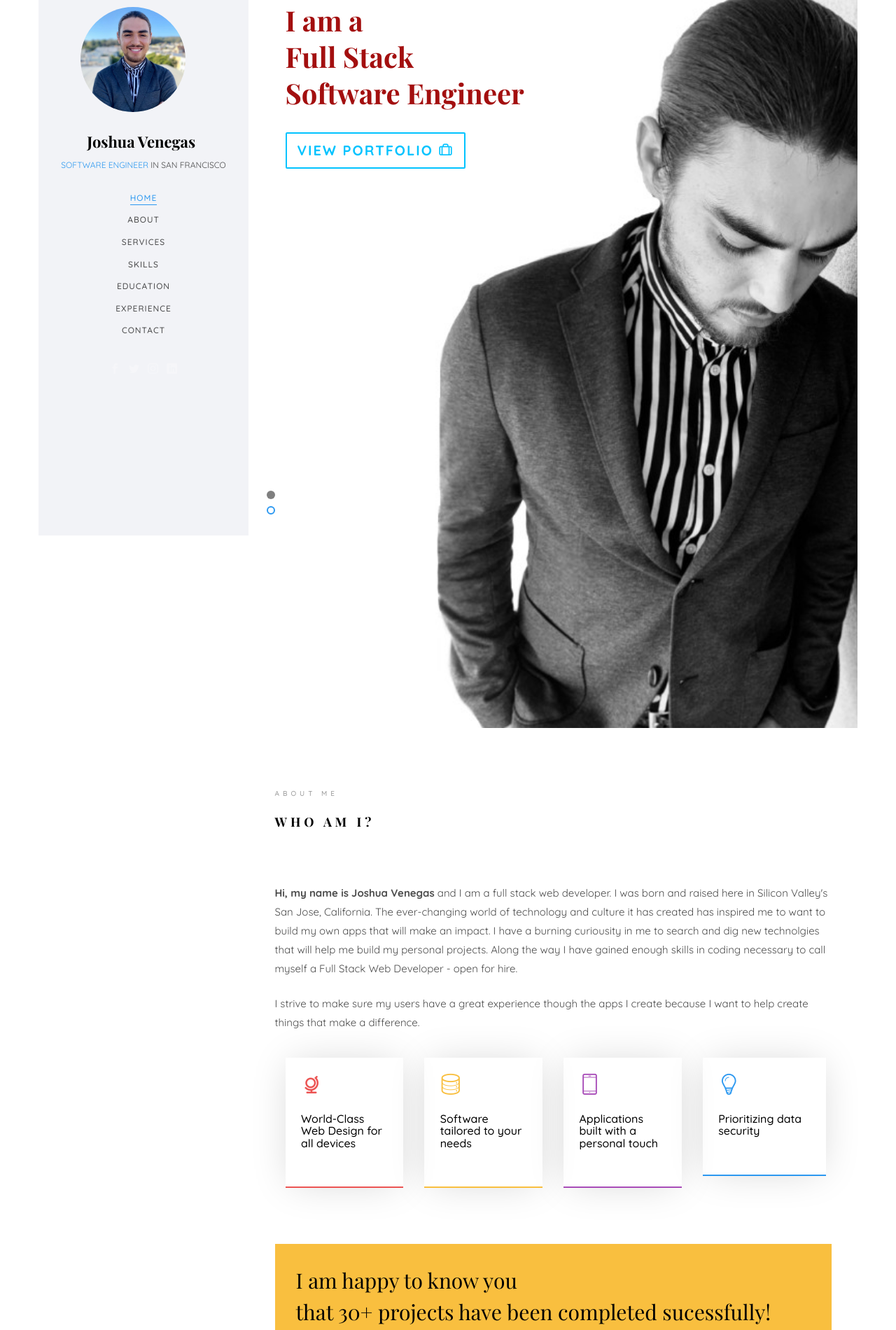
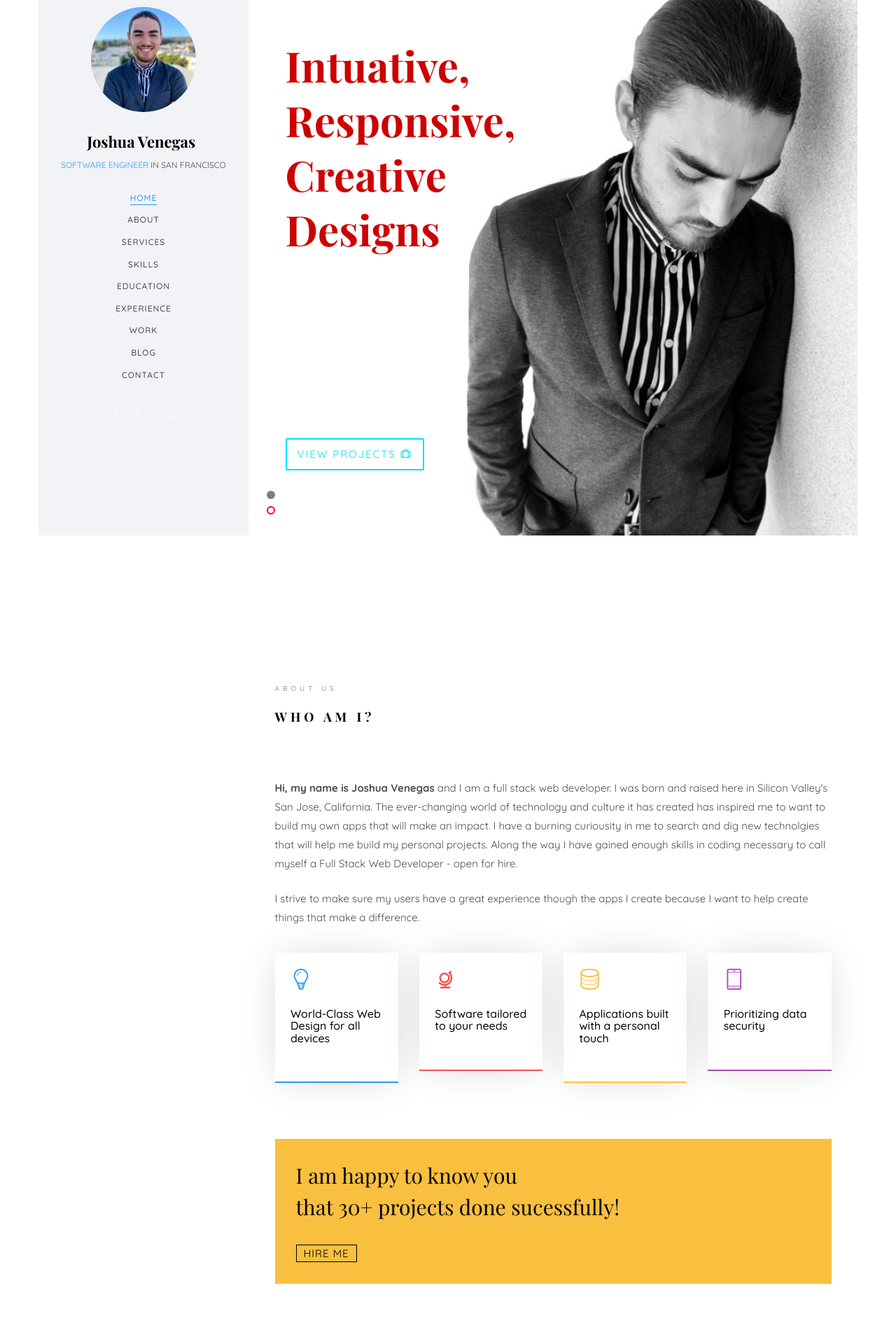
Before and after one commit to venegasjosh/profile, a plain HTML site: page index.html in a window 1280 px wide. Shown: the part 35-1935 px from the top of the page at 70% size. Drawn offline with nearby package versions, Linux system fonts and the light colour scheme; files whose address does not match are found by name; a web font is replaced by a local one.

Commit message:
hopefully last push for the day

```diff
--- a/css/style.css
+++ b/css/style.css
@@ -97,7 +97,6 @@ figure {
     width: 150px;
     height: 150px;
     margin: 0 auto;
-    margin-right: 90px;
     margin-bottom: 30px;
     -webkit-border-radius: 50%;
     -moz-border-radius: 50%;
@@ -274,7 +273,7 @@ figure {
           #colorlib-hero .flexslider .flex-control-nav li a.flex-active {
             cursor: pointer;
             background: transparent;
-            border: 2px solid #2c98f0; }
+            border: 2px solid #f80000; }
     #colorlib-hero .flexslider .flex-direction-nav {
       display: none; }
     #colorlib-hero .flexslider .slider-text {
@@ -293,18 +292,17 @@ figure {
             text-align: center; } }
         #colorlib-hero .flexslider .slider-text > .slider-text-inner h1, #colorlib-hero .flexslider .slider-text > .slider-text-inner h2 {
           margin: 0;
-          padding-bottom: 10px;
-          margin-bottom: 70px;
-          color: rgb(163, 15, 15);
+          padding-bottom: 240px;
+          color: rgb(204, 2, 2);
           font-family: "Playfair Display", Georgia, serif; }
         #colorlib-hero .flexslider .slider-text > .slider-text-inner h1 {
           margin-bottom: 20px;
-          font-size: 40px;
+          font-size: 60px;
           line-height: 1.3;
           font-weight: 700; }
           @media screen and (max-width: 768px) {
             #colorlib-hero .flexslider .slider-text > .slider-text-inner h1 {
-              font-size: 24px; } }
+              font-size: 28px; } }
         #colorlib-hero .flexslider .slider-text > .slider-text-inner h2 {
           font-size: 18px;
           line-height: 1.5;
@@ -312,8 +310,8 @@ figure {
           font-weight: 300;
           font-family: "Quicksand", Arial, sans-serif; }
           #colorlib-hero .flexslider .slider-text > .slider-text-inner h2 a {
-            color: rgba(44, 152, 240, 0.8);
-            border-bottom: 1px solid rgba(44, 152, 240, 0.7); }
+            color: rgba(199, 0, 0, 0.8);
+            border-bottom: 1px solid rgb(0, 225, 255); }
         #colorlib-hero .flexslider .slider-text > .slider-text-inner .heading-section {
           font-size: 50px; }
           @media screen and (max-width: 768px) {
@@ -322,24 +320,25 @@ figure {
         #colorlib-hero .flexslider .slider-text > .slider-text-inner s
 .colorlib-lead {
           font-size: 20px;
+          font-family:
           color: #fff; }
         #colorlib-hero .flexslider .slider-text > .slider-text-inner p {
           margin-bottom: 0; }
         #colorlib-hero .flexslider .slider-text > .slider-text-inner .btn {
-          font-size: 20px;
+          font-size: 15px;
           text-transform: uppercase;
           letter-spacing: 2px;
-          color: #000;
+          color: rgb(0, 225, 255);
           padding: 10px 15px !important;
           border: none;
-          font-weight: 600; }
+          font-weight: 400; }
           #colorlib-hero .flexslider .slider-text > .slider-text-inner .btn.btn-learn {
-            color: rgb(3, 195, 255);
-            border: 2px solid rgb(0, 195, 255);
+            color: rgb(0, 225, 255);
+            border: 2px solid rgb(0, 225, 255);
             background: transparent !important; }
             #colorlib-hero .flexslider .slider-text > .slider-text-inner .btn.btn-learn:hover {
               background: transparent !important;
-              border: 3px solid rgb(3, 196, 255) !important; }
+              border: 2px solid rgb(55, 0, 255) !important; }
           @media screen and (max-width: 768px) {
             #colorlib-hero .flexslider .slider-text > .slider-text-inner .btn {
               width: 100%; } }
@@ -382,9 +381,8 @@ body.offcanvas {
 .colorlib-about,
 .colorlib-services,
 .colorlib-contact {
-  padding-top: 14em;
+  padding-top: 4em;
   padding-bottom: 9em;
-  max-height: 200px;
   clear: both;
   width: 100%;
   display: block; }
@@ -1020,7 +1018,7 @@ body.offcanvas {
     opacity: 1; }
     .project:hover .desc h3 {
       -webkit-transform: translate3d(0, 0, 0);
-      transform: translate3d(0, 0, 0); }f
+      transform: translate3d(0, 0, 0); }
     .project:hover .desc span {
       -webkit-transform: translate3d(0, 0, 0);
       transform: translate3d(0, 0, 0); }
--- a/index.html
+++ b/index.html
@@ -48,17 +48,7 @@
 	<!--[if lt IE 9]>
 	<script src="js/respond.min.js"></script>
 	<![endif]-->
-	<style>
-		.slider-text{
-			width:100%
-		}
-		.slider-text-inner{
-			width: 100%;
-		}
-		.desc{
-		margin-bottom: 99%;
-		}
-	</style>
+
 	</head>
 	<body>
 	<div id="colorlib-page">
@@ -68,7 +58,7 @@
 			<div class="text-center">
 				<div class="author-img" style="background-image: url(images/about.jpg);"></div>
 				<h1 id="colorlib-logo"><a href="index.html">Joshua Venegas</a></h1>
-				<span class="position"><a href="#">Software Engineer </a> in San Francisco</span>
+				<span class="position"><a href="#">Software Engineer</a> in San Francisco</span>
 			</div>
 			<nav id="colorlib-main-menu" role="navigation" class="navbar">
 				<div id="navbar" class="collapse">
@@ -79,6 +69,8 @@
 						<li><a href="#" data-nav-section="skills">Skills</a></li>
 						<li><a href="#" data-nav-section="education">Education</a></li>
 						<li><a href="#" data-nav-section="experience">Experience</a></li>
+						<li><a href="#" data-nav-section="work">Work</a></li>
+						<li><a href="#" data-nav-section="blog">Blog</a></li>
 						<li><a href="#" data-nav-section="contact">Contact</a></li>
 					</ul>
 				</div>
@@ -100,14 +92,14 @@
 			<section id="colorlib-hero" class="js-fullheight" data-section="home">
 				<div class="flexslider js-fullheight">
 					<ul class="slides">
-				   	<li style ="background-image: url(images/sfview.jpg) ;">
+				   	<li style="background-image: url(images/sfviewbw.jpg);">
 				   		<div class="overlay"></div>
 				   		<div class="container-fluid">
 				   			<div class="row">
 					   			<div class="col-md-6 col-md-offset-3 col-md-pull-3 col-sm-12 col-xs-12 js-fullheight slider-text">
-					   				<div class="slider-text-inner js-fullheight" >
-					   					<div class="desc ">
-						   					<h1>Hello I'm Joshua Venegas. <br> A Web Developer based in San Fracisco Bay Area.</h1>
+					   				<div class="slider-text-inner js-fullheight">
+					   					<div class="desc">
+						   					<h1>I'm Joshua Venegas. <br>A Full Stack Engineer.</h1>
 												<p><a class="btn btn-danger btn-learn" >Download Resume <i class="icon-download4"></i></a></p>
 											</div>
 					   				</div>
@@ -120,10 +112,10 @@
 				   		<div class="container-fluid">
 				   			<div class="row">
 					   			<div class="col-md-6 col-md-offset-3 col-md-pull-3 col-sm-12 col-xs-12 js-fullheight slider-text">
-					   				<div class="slider-text-inner js-fullheight" >
+					   				<div class="slider-text-inner">
 					   					<div class="desc">
-						   					<h1>I am a <br>Full Stack <br> Software Engineer</h1>
-												<p><a class="btn btn-primary btn-learn">View Portfolio <i class="icon-briefcase3"></i></a></p>
+						   					<h1>Intuative, <br>Responsive, <br> Creative Designs</h1>
+												<p><a class="btn btn-primary btn-learn">View Projects <i class="icon-briefcase3"></i></a></p>
 											</div>
 					   				</div>
 					   			</div>
@@ -141,44 +133,43 @@
 							<div class="row row-bottom-padded-sm animate-box" data-animate-effect="fadeInLeft">
 								<div class="col-md-12">
 									<div class="about-desc">
-										<span class="heading-meta">About Me</span>
+										<span class="heading-meta">About Us</span>
 										<h2 class="colorlib-heading">Who Am I?</h2>
 										<p><strong>Hi, my name is Joshua Venegas</strong> and I am a  full stack web developer. I was born and raised here in Silicon Valley's San Jose, California. The ever-changing world of technology and culture it has created has inspired me to want to build my own apps that will make an impact. I have a burning curiousity in me to search and dig new technolgies that will help me build my personal projects. Along the way I have gained enough skills in coding necessary to call myself a Full Stack Web Developer - open for hire.</p>
 										<p> I strive to make sure my users have a great experience though the apps I create because I want to help create things that make a difference.</p>
 									</div>
 								</div>
 							</div>
-
+							<div class="row">
+								<div class="col-md-3 animate-box" data-animate-effect="fadeInLeft">
+									<div class="services color-1">
+										<span class="icon2"><i class="icon-bulb"></i></span>
+										<h3>World-Class Web Design for all devices</h3>
+									</div>
+								</div>
 								<div class="col-md-3 animate-box" data-animate-effect="fadeInRight">
 									<div class="services color-2">
 										<span class="icon2"><i class="icon-globe-outline"></i></span>
-										<h3>World-Class Web Design for all devices</h3>
+										<h3>Software tailored to your needs</h3>
 									</div>
 								</div>
 								<div class="col-md-3 animate-box" data-animate-effect="fadeInTop">
 									<div class="services color-3">
 										<span class="icon2"><i class="icon-data"></i></span>
-										<h3>Software tailored to your needs</h3>
+										<h3>Applications built with a personal touch</h3>
 									</div>
 								</div>
 								<div class="col-md-3 animate-box" data-animate-effect="fadeInBottom">
 									<div class="services color-4">
 										<span class="icon2"><i class="icon-phone3"></i></span>
-										<h3>Applications built with a personal touch</h3>
-									</div>
-								</div>
-								<div class="row">
-								<div class="col-md-3 animate-box" data-animate-effect="fadeInLeft">
-									<div class="services color-1">
-										<span class="icon2"><i class="icon-bulb"></i></span>
-										<h3>Prioritizing data security </h3>
+										<h3>Prioritizing data security</h3>
 									</div>
 								</div>
 							</div>
 							<div class="row">
 								<div class="col-md-12 animate-box" data-animate-effect="fadeInLeft">
 									<div class="hire">
-										<h2>I am happy to know you <br>that 30+ projects have been completed sucessfully!</h2>
+										<h2>I am happy to know you <br>that 30+ projects done sucessfully!</h2>
 										<a href="#" class="btn-hire">Hire me</a>
 									</div>
 								</div>
@@ -282,17 +273,17 @@
 							<span class="colorlib-counter-label">Cups of coffee</span>
 						</div>
 						<div class="col-md-3 text-center animate-box">
-							<span class="colorlib-counter js-counter" data-from="0" data-to="35" data-speed="5000" data-refresh-interval="50"></span>
+							<span class="colorlib-counter js-counter" data-from="0" data-to="56" data-speed="5000" data-refresh-interval="50"></span>
 							<span class="colorlib-counter-label">Projects</span>
 						</div>
-						<div class="col-md-3 text-center animate-box">
-							<span class="colorlib-counter js-counter" data-from="0" data-to="3" data-speed="5000" data-refresh-interval="50"></span>
+						<!-- <div class="col-md-3 text-center animate-box">
+							<span class="colorlib-counter js-counter" data-from="0" data-to="30" data-speed="5000" data-refresh-interval="50"></span>
 							<span class="colorlib-counter-label">Clients</span>
 						</div>
 						<div class="col-md-3 text-center animate-box">
-							<span class="colorlib-counter js-counter" data-from="0" data-to="8" data-speed="5000" data-refresh-interval="50"></span>
+							<span class="colorlib-counter js-counter" data-from="0" data-to="10" data-speed="5000" data-refresh-interval="50"></span>
 							<span class="colorlib-counter-label">Partners</span>
-						</div>
+						</div> -->
 					</div>
 				</div>
 			</div>
@@ -375,6 +366,9 @@
 								</div>
 							</div>
 						</div>
+
+
+
 						<div class="col-md-6 animate-box" data-animate-effect="fadeInRight">
 							<div class="progress-wrap">
 								<h3>JavaScript (ES5 & ES6)</h3>
@@ -399,6 +393,8 @@
 							</div>
 						</div>
 
+
+
 					</div>
 				</div>
 			</section>
@@ -418,7 +414,7 @@
 									<div class="panel panel-default">
 									    <div class="panel-heading" role="tab" id="headingOne">
 									        <h4 class="panel-title">
-									            <a data-toggle="collapse" data-parent="#accordion" href="#collapseOne" aria-expanded="true" aria-controls="collapseOne">BACHELOR DEGREE IN HISTORY
+									            <a data-toggle="collapse" data-parent="#accordion" href="#collapseOne" aria-expanded="true" aria-controls="collapseOne">Master Degree Graphic Design
 									            </a>
 									        </h4>
 									    </div>
@@ -438,7 +434,7 @@
 									<div class="panel panel-default">
 									    <div class="panel-heading" role="tab" id="headingTwo">
 									        <h4 class="panel-title">
-									            <a class="collapsed" data-toggle="collapse" data-parent="#accordion" href="#collapseTwo" aria-expanded="false" aria-controls="collapseTwo">FULL STACK WEB DEVELOPER COURSE
+									            <a class="collapsed" data-toggle="collapse" data-parent="#accordion" href="#collapseTwo" aria-expanded="false" aria-controls="collapseTwo">Bachelor Degree of Computer Science
 									            </a>
 									        </h4>
 									    </div>
@@ -453,6 +449,7 @@
 									    </div>
 									</div>
 
+								</div>
 							</div>
 						</div>
 					</div>
@@ -586,7 +583,7 @@
 						</div>
 						<div class="col-md-6 animate-box" data-animate-effect="fadeInLeft">
 							<div class="project" style="background-image: url(images/img-5.jpg);">
-								<div class="desc" >
+								<div class="desc">
 									<div class="con">
 										<h3><a href="work.html">Work 05</a></h3>
 										<span>Graphic, Logo</span>
```
Also changed, not shown: images/sfviewbw.jpg.
